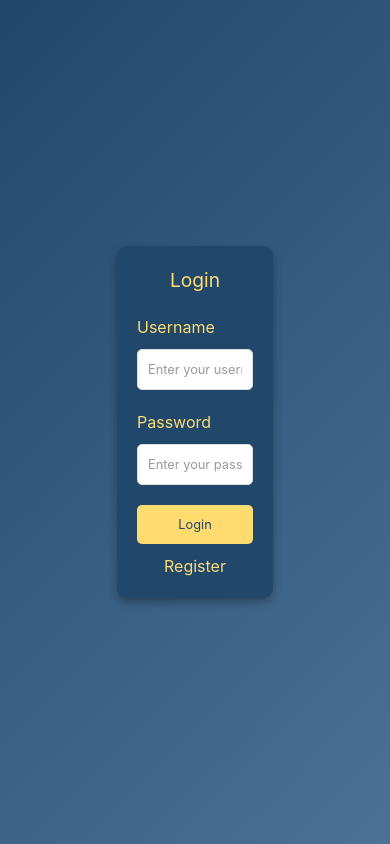
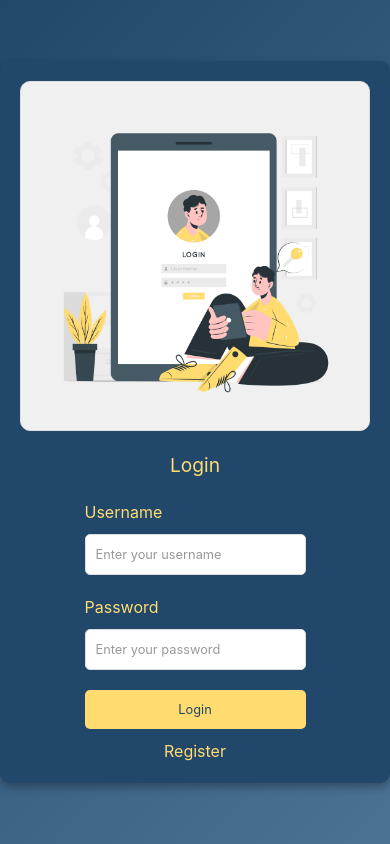
Before and after one commit to amanguptak/motion-blog, a React (Vite) app: page /login in a window 390 px wide. Built offline with nearby package versions, Linux system fonts and the light colour scheme.

Commit message:
bug fixed

```diff
--- a/src/App.jsx
+++ b/src/App.jsx
@@ -11,6 +11,7 @@ function App() {
     <TopBar />
 
       <Outlet context={{ user }} />
+
     </div>
   );
 }
--- a/src/components/TopBar/TopBar.jsx
+++ b/src/components/TopBar/TopBar.jsx
@@ -65,7 +65,9 @@ export default function TopBar() {
       <div className="burgerIcon" onClick={() => setIsOpen(!isOpen)}>
         {isOpen ? <FaTimes /> : <FaBars />}
       </div>
+
       <div className={`sidebar ${isOpen ? 'open' : ''}`}>
+
         <ul className="sidebarList">
           {navLinks.map((link, index) => (
             <li className="sidebarListItem" key={index}>
--- /dev/null
+++ b/src/components/side-img/Sideimg.jsx
@@ -0,0 +1,17 @@
+
+import PropTypes from 'prop-types';
+import './sideimg.css';
+
+const SideImg = ({ image }) => {
+  return (
+    <div className="side-img-container">
+      <img src={image} alt="Side" className="side-img" />
+    </div>
+  );
+};
+
+SideImg.propTypes = {
+  image: PropTypes.string.isRequired,
+};
+
+export default SideImg;
--- /dev/null
+++ b/src/components/side-img/sideimg.css
@@ -0,0 +1,19 @@
+.side-img-container {
+    display: flex;
+    justify-content: center;
+    align-items: center;
+    padding: 20px;
+    background-color: #f0f0f0;
+    border: 1px solid #ddd;
+    border-radius: 10px;
+    width: 300px; /* Adjust width as needed */
+    height: 400px; /* Adjust height as needed */
+    overflow: hidden;
+  }
+
+  .side-img {
+    max-width: 100%;
+    max-height: 100%;
+    object-fit: cover;
+    border-radius: 10px;
+  }
--- a/src/main.jsx
+++ b/src/main.jsx
@@ -16,6 +16,8 @@ import About from './pages/about/About';
 import Contact from './pages/contact/Contact';
 import { ContextProvider } from './context/Context';
 import ProtectedRoute from './components/protectedroute/ProtectedRoute'; // Correct import of ProtectedRoute
+import { ToastContainer } from 'react-toastify';
+import 'react-toastify/dist/ReactToastify.css';
 
 const router = createBrowserRouter([
   {
@@ -56,19 +58,11 @@ const router = createBrowserRouter([
       },
       {
         path: 'about',
-        element: (
-
-            <About />
-
-        ),
+        element: <About />,
       },
       {
         path: 'contact',
-        element: (
-
-            <Contact />
-
-        ),
+        element: <Contact />,
       }
     ],
   },
@@ -78,6 +72,7 @@ ReactDOM.createRoot(document.getElementById('root')).render(
   <React.StrictMode>
     <ContextProvider>
       <RouterProvider router={router} />
+      <ToastContainer />
     </ContextProvider>
   </React.StrictMode>,
 );
--- a/src/pages/contact/Contact.jsx
+++ b/src/pages/contact/Contact.jsx
@@ -21,8 +21,6 @@ export default function Contact() {
   });
 
   const [loading, setLoading] = useState(false);
-
-  const emailLink = 'https://formspree.io/f/xrgnwlok';
 
   const onSubmit = async (data) => {
     setLoading(true);
--- a/src/pages/login/Login.jsx
+++ b/src/pages/login/Login.jsx
@@ -1,21 +1,22 @@
-import axios from 'axios';
 import { useContext } from 'react';
 import { useForm } from 'react-hook-form';
 import { z } from 'zod';
 import { zodResolver } from '@hookform/resolvers/zod';
 import { Link, useNavigate } from 'react-router-dom';
+import axios from 'axios';
 import { Context } from '../../context/Context';
-import { toast, ToastContainer } from 'react-toastify';
+import { toast ,ToastContainer} from 'react-toastify';
 import 'react-toastify/dist/ReactToastify.css';
+
 import './login.css';
-
+import SideImg from '../../components/side-img/Sideimg';
+import loginImg from "/login.png"
 const schema = z.object({
   username: z.string().min(1, 'Username is required'),
   password: z.string().min(1, 'Password is required'),
 });
 
 export default function Login() {
-
   const { dispatch, isFetching } = useContext(Context);
   const navigate = useNavigate();
 
@@ -34,7 +35,6 @@ export default function Login() {
       dispatch({ type: 'LOGIN_FAILURE' });
       console.error(err);
       toast.error(`Login failed: ${err.response?.data?.message || 'Unknown error'}`);
-
     }
   };
 
@@ -42,6 +42,10 @@ export default function Login() {
     <div className="login">
        <ToastContainer />
       <div className="loginContainer">
+        <div className="sideImage">
+          <SideImg image={loginImg} />
+        </div>
+        <div className="loginFormContainer">
           <span className="loginTitle">Login</span>
           <form className="loginForm" onSubmit={handleSubmit(onSubmit)}>
             <label>Username</label>
@@ -63,11 +67,11 @@ export default function Login() {
             {errors.password && <span className="errorMessage">{errors.password.message}</span>}
 
             <button className="loginBtn" type="submit" disabled={isFetching}>Login</button>
-
           </form>
 
           <Link to='/register' className="registerLink">Register</Link>
         </div>
       </div>
+    </div>
   );
 }
--- a/src/pages/login/login.css
+++ b/src/pages/login/login.css
@@ -1,9 +1,7 @@
-/* login.css */
-
 body {
   margin: 0;
-  font-family: -apple-system, BlinkMacSystemFont, 'Segoe UI', 'Roboto', 'Oxygen',
-    'Ubuntu', 'Cantarell', 'Fira Sans', 'Droid Sans', 'Helvetica Neue',
+  font-family: -apple-system, BlinkMacSystemFont,
+  'Ubuntu',
     sans-serif;
   -webkit-font-smoothing: antialiased;
   -moz-osx-font-smoothing: grayscale;
@@ -19,16 +17,28 @@ body {
 
 .loginContainer {
   display: flex;
+  flex-direction: row; /* Changed to row to place image and form side by side */
+  align-items: center;
+  justify-content: center;
+  padding: 40px;
+  background: #21476b;
+  width: 100%;
+  max-width: 1000px;
+  color: #ffdb70;
+  border-radius: 10px;
+  box-shadow: 0 4px 8px rgba(0, 0, 0, 0.3);
+}
+
+.sideImage {
+  flex: 1;
+  margin-right: 20px;
+}
+
+.loginFormContainer {
+  flex: 1;
+  display: flex;
   flex-direction: column;
   align-items: center;
-  padding: 40px;
-  background: #21476b;
-  width: 40%;
-
-  color: #ffdb70;
-
-  border-radius: 10px;
-  box-shadow: 0 4px 8px rgba(0, 0, 0, 0.3);
 }
 
 .loginTitle {
@@ -90,8 +100,28 @@ body {
   margin-bottom: 10px;
 }
 
+.side-img-container {
+  display: flex;
+  justify-content: center;
+  align-items: center;
+  padding: 20px;
+  background-color: #f0f0f0;
+  border-radius: 10px;
+  width: 100%;
+  height: 100%;
+  overflow: hidden;
+}
+
+.side-img {
+  max-width: 100%;
+  max-height: 100%;
+  object-fit: cover;
+  border-radius: 10px;
+}
+
 @media (max-width: 768px) {
   .loginContainer {
+    flex-direction: column;
     padding: 30px;
     max-width: 100%;
   }
@@ -106,6 +136,11 @@ body {
 
   .loginBtn {
     font-size: 0.9rem;
+  }
+
+  .sideImage {
+    margin-right: 0;
+    margin-bottom: 20px;
   }
 }
 
--- a/src/pages/register/Register.jsx
+++ b/src/pages/register/Register.jsx
@@ -6,6 +6,8 @@ import { Link, useNavigate } from 'react-router-dom';
 import { toast, ToastContainer } from 'react-toastify';
 import 'react-toastify/dist/ReactToastify.css';
 import "./register.css";
+import SideImg from '../../components/side-img/Sideimg';
+import registerImg from "/register.png"
 
 const schema = z.object({
   username: z.string().min(1, 'Username is required'),
@@ -34,6 +36,11 @@ export default function Register() {
   return (
     <div className="register">
       <ToastContainer />
+      <div className="registerContainer">
+        <div className="sideImage">
+          <SideImg image={registerImg} />
+        </div>
+        <div className="registerFormContainer">
           <span className="registerTitle">Register</span>
           <form className="registerForm" onSubmit={handleSubmit(onSubmit)}>
             <label>Username</label>
@@ -55,5 +62,7 @@ export default function Register() {
           </form>
           <button className="loginButton"><Link to='/login' className="link">Login</Link></button>
         </div>
+      </div>
+    </div>
   );
 }
--- a/src/pages/register/register.css
+++ b/src/pages/register/register.css
@@ -1,19 +1,44 @@
-/* register.css */
+body {
+  margin: 0;
+  font-family: -apple-system, BlinkMacSystemFont,
+    'Ubuntu',
+    sans-serif;
+  -webkit-font-smoothing: antialiased;
+  -moz-osx-font-smoothing: grayscale;
+}
 
 .register {
   display: flex;
-
-  height: 100vh;
-  flex-direction: column;
   align-items: center;
   justify-content: center;
-  padding: 20px;
-  background-color: #21476b;
+  height: 100vh;
+  background: linear-gradient(135deg, #21476b 0%, #4b7194 100%);
+}
+
+.registerContainer {
+  display: flex;
+  flex-direction: row; /* Changed to row to place image and form side by side */
+  align-items: center;
+  justify-content: center;
+  padding: 40px;
+  background: #21476b;
+  width: 100%;
+  max-width: 1000px;
   color: #ffdb70;
   border-radius: 10px;
   box-shadow: 0 4px 8px rgba(0, 0, 0, 0.3);
-  max-width: 400px;
-  margin: 0px auto;
+}
+
+.sideImage {
+  flex: 1;
+  margin-right: 20px;
+}
+
+.registerFormContainer {
+  flex: 1;
+  display: flex;
+  flex-direction: column;
+  align-items: center;
 }
 
 .registerTitle {
@@ -89,10 +114,30 @@
   margin-bottom: 10px;
 }
 
+.side-img-container {
+  display: flex;
+  justify-content: center;
+  align-items: center;
+  padding: 20px;
+  background-color: #f0f0f0;
+  border-radius: 10px;
+  width: 100%;
+  height: 100%;
+  overflow: hidden;
+}
+
+.side-img {
+  max-width: 100%;
+  max-height: 100%;
+  object-fit: cover;
+  border-radius: 10px;
+}
+
 @media (max-width: 768px) {
-  .register {
-    padding: 15px;
-    max-width: 90%;
+  .registerContainer {
+    flex-direction: column;
+    padding: 30px;
+    max-width: 100%;
   }
 
   .registerTitle {
@@ -106,11 +151,16 @@
   .registerButton, .loginButton {
     font-size: 0.9rem;
   }
+
+  .sideImage {
+    margin-right: 0;
+    margin-bottom: 20px;
+  }
 }
 
 @media (max-width: 480px) {
-  .register {
-    padding: 10px;
+  .registerContainer {
+    padding: 20px;
   }
 
   .registerTitle {
```
Also changed, not shown: public/login.png (added), public/register.png (added). Lines whose indentation alone changed are shown as unchanged.
